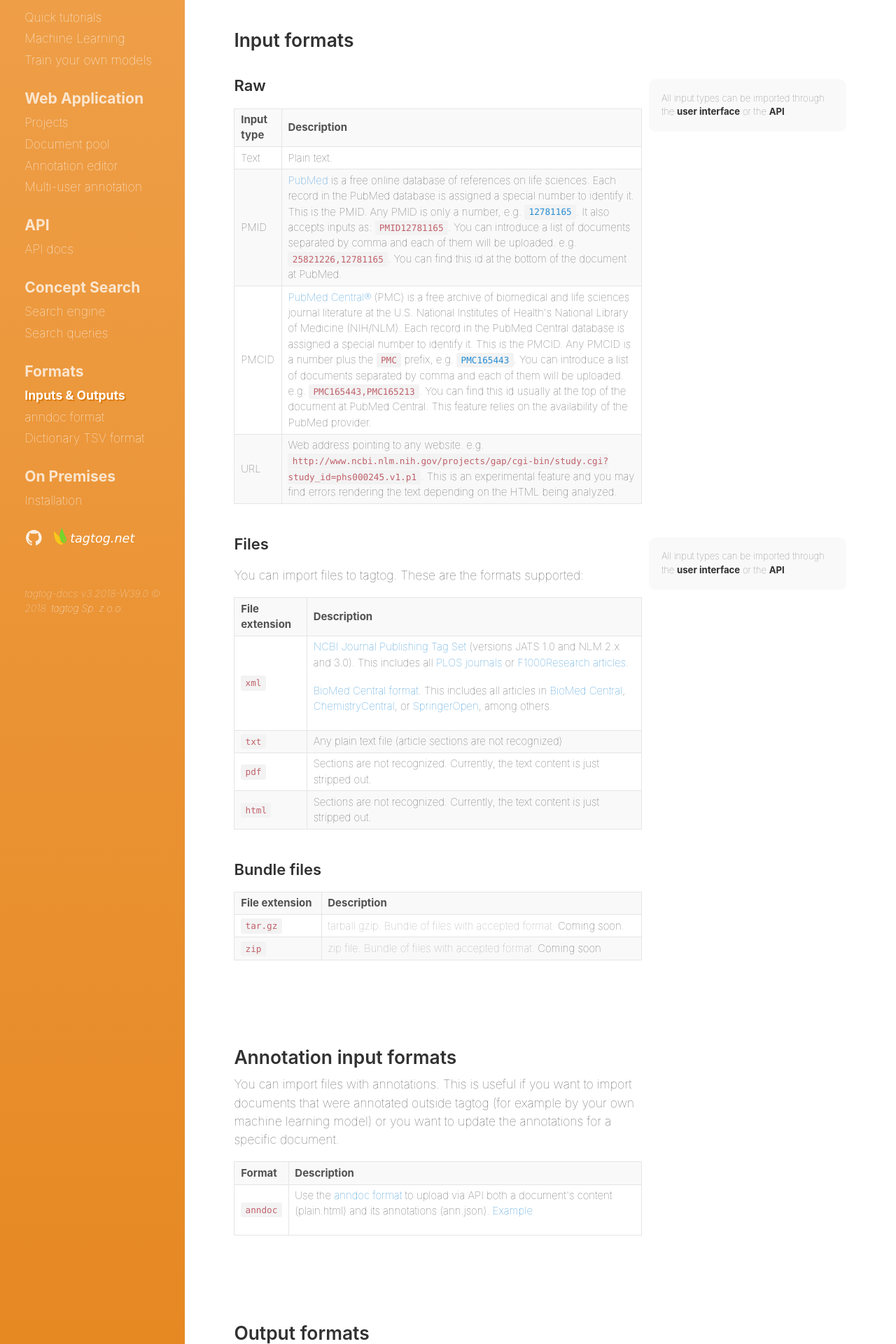
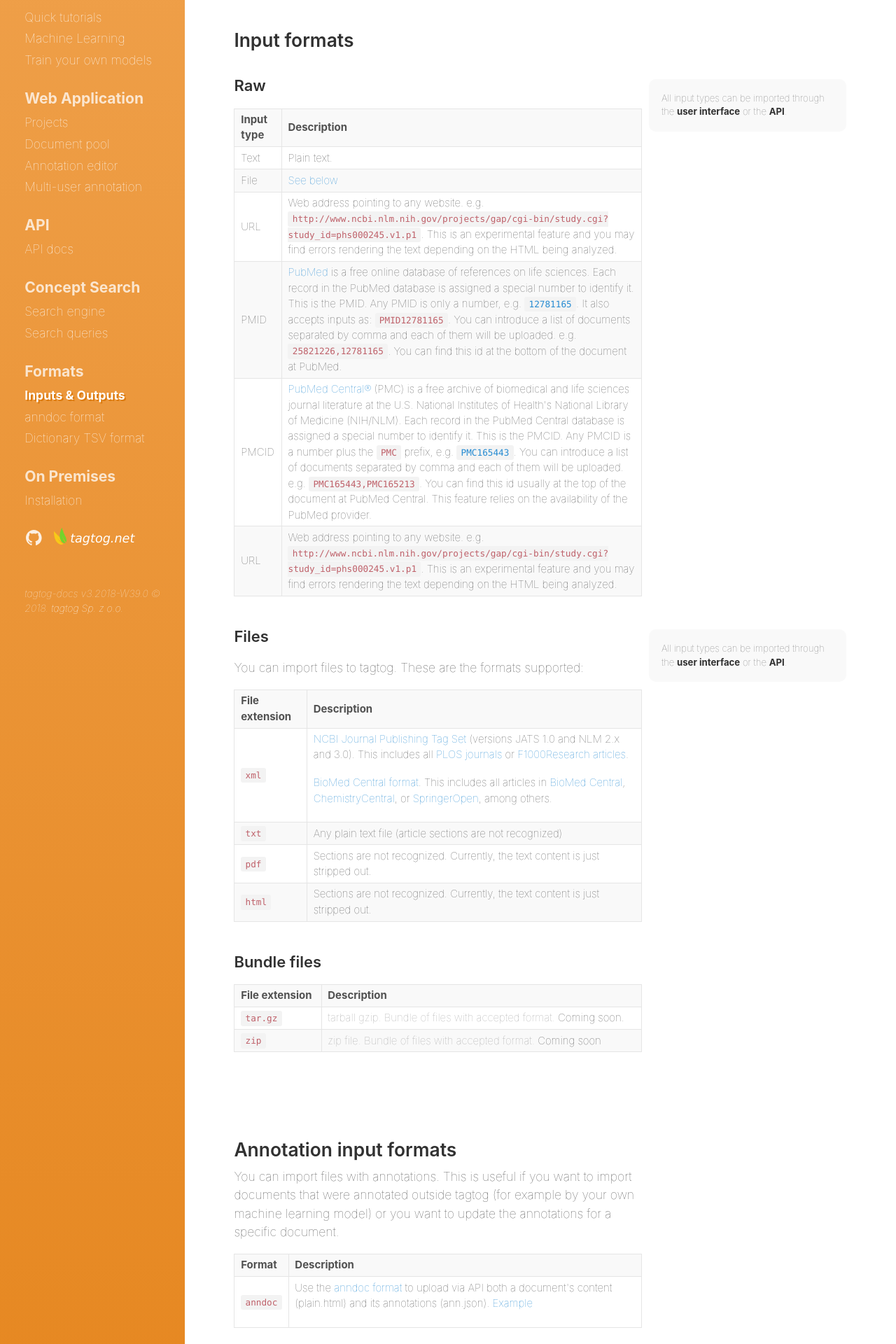
Before and after one commit to tagtogorg/tagtog-doc, a Jekyll site: the page built from ioformats.md, in a window 1280 px wide. Shown: the part 337-2257 px from the top of the page at 70% size. Built offline with Jekyll 4.4.1, drawn with Linux system fonts in a browser that asks for light colours; nearby versions of some CDN libraries; emoji names are drawn with the system emoji font.

Commit message:
reorder File & URL input formats in doc -- as the GUI

```diff
--- a/ioformats.md
+++ b/ioformats.md
@@ -19,6 +19,17 @@ toc: true
         <td>Text</td>
         <td>Plain text.</td>
       </tr>
+
+      <tr>
+        <td>File</td>
+        <td><a href="#files">See below</a></td>
+      </tr>
+
+      <tr>
+        <td>URL</td>
+        <td>Web address pointing to any website. e.g. <code>http://www.ncbi.nlm.nih.gov/projects/gap/cgi-bin/study.cgi?study_id=phs000245.v1.p1</code>. This is an experimental feature and you may find errors rendering the text depending on the HTML being analyzed.</td>
+      </tr>
+
       <tr>
         <td>PMID</td>
         <td><a href="https://www.ncbi.nlm.nih.gov/pubmed">PubMed</a> is a free online database of references on life sciences. Each record in the PubMed database is assigned a special number to identify it. This is the PMID. Any PMID is only a number, e.g. <code><a href="https://www.ncbi.nlm.nih.gov/pubmed/12781165">12781165</a></code>. It also accepts inputs as: <code>PMID12781165</code>. You can introduce a list of documents separated by comma and each of them will be uploaded. e.g. <code>25821226,12781165</code>. You can find this id at the bottom of the document at PubMed.</td>
```
